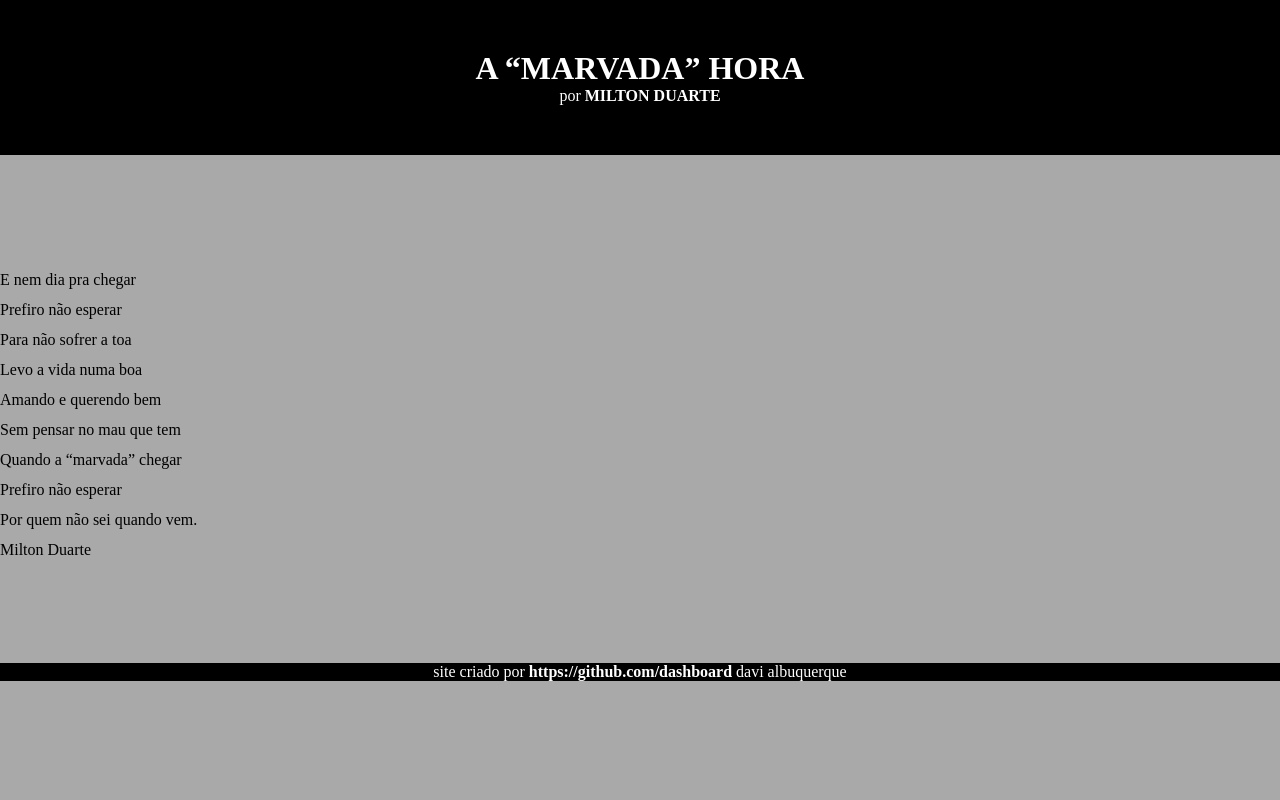
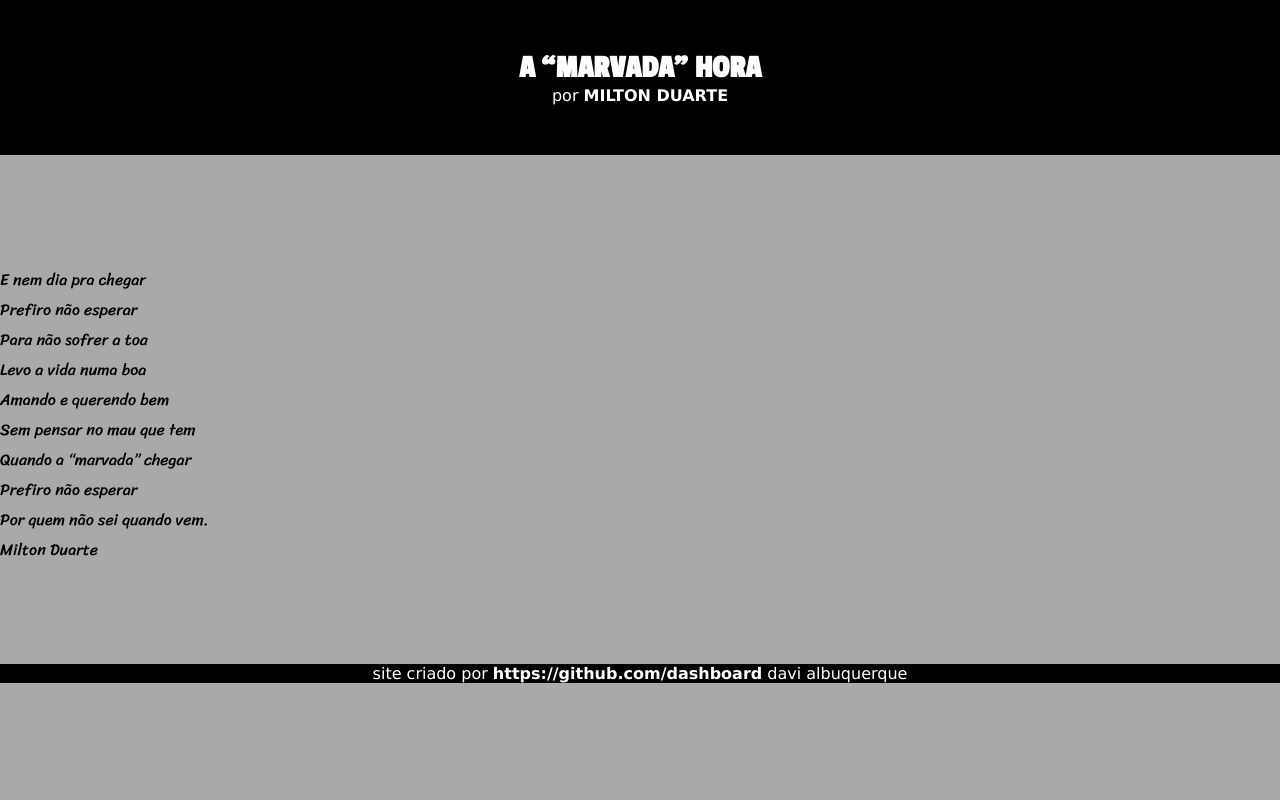
Before and after one commit to davi-albuquerque-da-silva/projeto-cordeis, a PHP site: page /index.html in a window 1280 px wide. Run offline with PHP 8.4, Linux system fonts and the light colour scheme.

Commit message:
nova atualizaçao  de fonts

```diff
--- a/cordeis/estilo/style.css
+++ b/cordeis/estilo/style.css
@@ -1,12 +1,23 @@
 @charset "utf-8";
+
+@import url('https://fonts.googleapis.com/css2?family=Passion+One&family=Sriracha&display=swap');
+@import url('https://fonts.googleapis.com/css2? family= Passion+One & family= Sriracha & display=swap');
+:root {
+    --fonte1:  Verdana, Geneva, Tahoma, sans-serif;
+    --fonte2:'passion one',cursive;
+--fonte3:'Sriracha',  sans-serif;
+}
+
 
 *{
     margin:0px;
     padding: 0px;
+
 }
 html,body{
     min-height: 100vh;
     background-color: darkgray;
+    font-family: var(--fonte1);
 }
 
 header {
@@ -17,6 +28,7 @@ header {
 header > h1{
     padding-top: 50px;
     font-variant: small-caps;
+    font-family: var(--fonte2);
 }
 header > p{
     padding-bottom:50px ;
@@ -35,6 +47,7 @@ section{
     padding-top: 10vh;
     padding-bottom: 10vh;
     line-height: 30px;
+    font-family: var(--fonte3);
 }
 section.normal {
     background-color: white;
```
